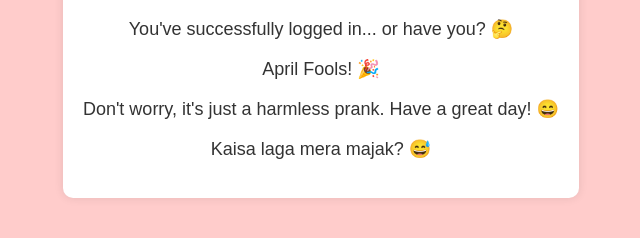
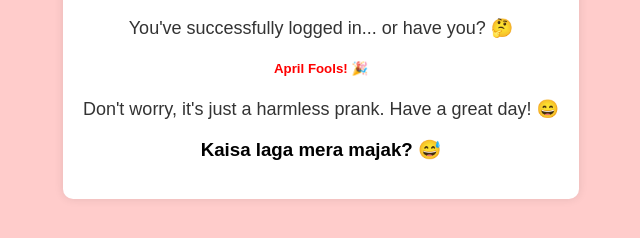
Before and after one commit to amitkryadav7777/LoginPage, a plain HTML site: page welcome.html in a window 1280 px wide. Shown: the part 350-588 px from the top of the page, without its empty margins (319-959 px from the left). Drawn offline with Linux system fonts and the light colour scheme.

Commit message:
Update welcome.html

```diff
--- a/welcome.html
+++ b/welcome.html
@@ -32,9 +32,9 @@
     <div class="message-container">
         <h1>Congratulations!</h1>
         <p>You've successfully logged in... or have you? 🤔</p>
-        <p>April Fools! 🎉</p>
+        <p><h5 style="color:red;">April Fools! 🎉</h5></p>
         <p>Don't worry, it's just a harmless prank. Have a great day! 😄</p>
-        <p>Kaisa laga mera majak? 😅</p>
+        <p><h3>Kaisa laga mera majak? 😅</h3></p>
     </div>
 </body>
 </html>
```
